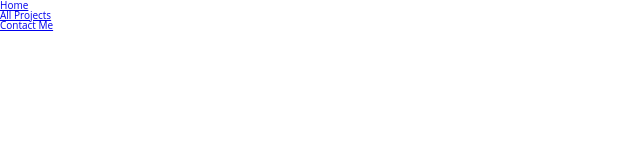
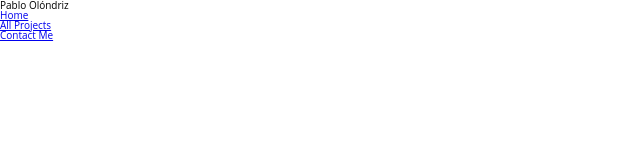
Before and after one commit to Pablolo/project-portfolio, a plain HTML site: page index.html in a window 1280 px wide. Shown: the whole page, without its empty margins (0-640 px from the left). Drawn offline with nearby package versions, Linux system fonts and the light colour scheme.

Commit message:
probando

```diff
--- a/index.html
+++ b/index.html
@@ -10,7 +10,7 @@
 </head>
 <body>
   <nav>
-    <title>Pablo Olóndriz</title>
+    <p>Pablo Olóndriz</p>
     <ul>
       <li><a href="#">Home</a></li>
       <li><a href="#">All Projects</a></li>
--- a/styles/stylesheet.css
+++ b/styles/stylesheet.css
@@ -1,3 +1,5 @@
+/* General */
+
 html {
   font-size: 10px;
   font-family: 'Open Sans', sans-serif;
```
